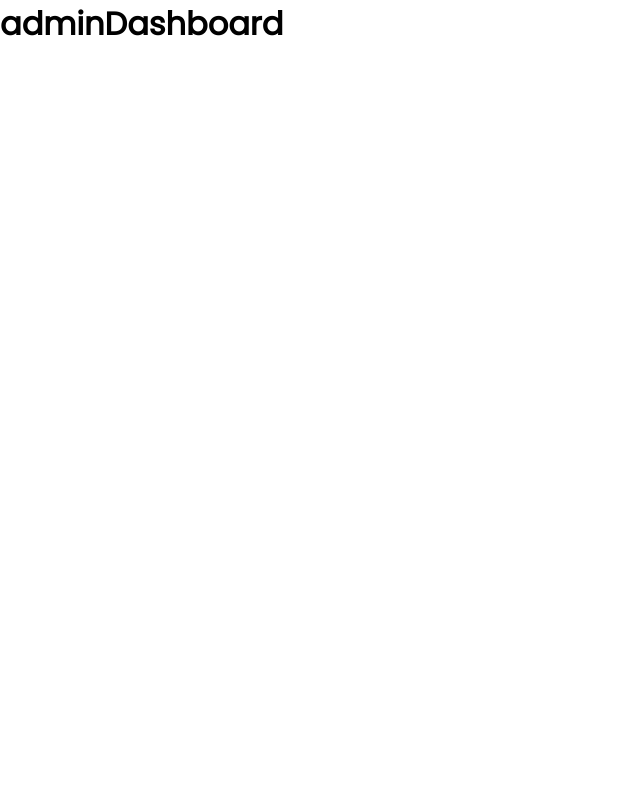
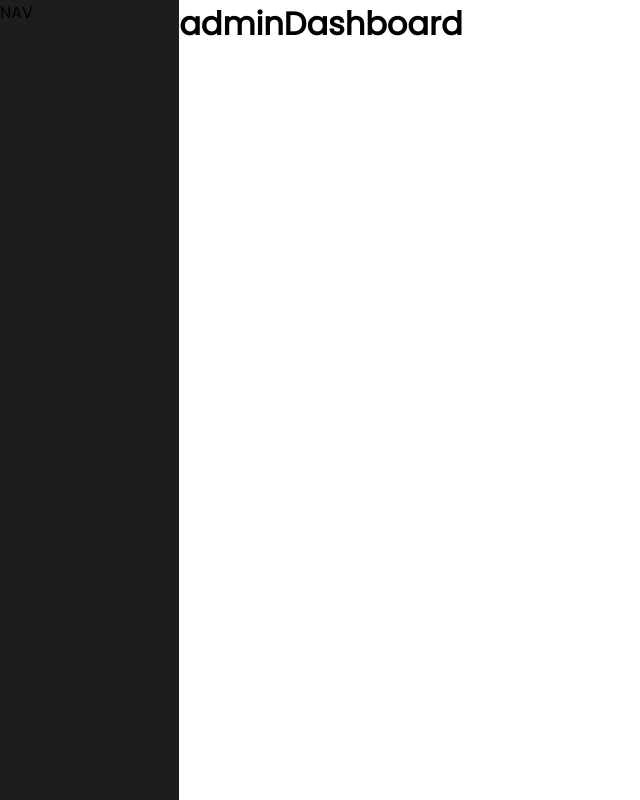
Before and after one commit to RaMiAnderson/Hopitaliko-V-Web, a React (Vite) app in the folder client/: page /admin/dashboard in a window 1280 px wide. Shown: the whole page, without its empty margins (0-640 px from the left). Built offline with nearby package versions, Linux system fonts and the light colour scheme; sample sign-in values are in the browser's storage.

Commit message:
Creation nav bar

```diff
--- a/client/src/App.css
+++ b/client/src/App.css
@@ -16,7 +16,7 @@
 }
 
 :root {
-  --noirbe : rgb(56, 56, 56);
+  --noirbe : rgb(29, 29, 29);
   --white : #edf1f4;
   --whiteBe : rgb(248, 247, 247);
   --blueThem : #0099B9;
--- /dev/null
+++ b/client/src/components/Navbar/AdminNavbar.jsx
@@ -0,0 +1,15 @@
+import React from 'react'
+
+
+//Style
+import "./navBarStyle.css"
+
+export default function AdminNavbar() {
+  return (
+    <>
+        <div className='parentNavbar'>
+            NAV
+        </div>
+    </>
+  )
+}
--- /dev/null
+++ b/client/src/components/Navbar/navBarStyle.css
@@ -0,0 +1,3 @@
+.parentNavbar{
+
+}
--- a/client/src/main.jsx
+++ b/client/src/main.jsx
@@ -19,6 +19,10 @@ const route = createBrowserRouter([
     element : < Navigate to="/auth/login" replace/>
   },
   {
+    path: "/auth",
+    element : < Navigate to="/auth/login" replace/>
+  },
+  {
     path: "/admin/dashboard",
     element : <App.AdminDashboard/>
   },
--- a/client/src/pages/Login/LoginUser.jsx
+++ b/client/src/pages/Login/LoginUser.jsx
@@ -13,19 +13,23 @@ import axios from "axios"
 import {toast} from "react-hot-toast"
 
 
-let LoginUser = ()=> {
+let LoginUser = () => {
+
 //CONTROLL IF ALREADY CONNECTED
   const navigate = useNavigate();
-  /*const [token, setToken] = useState(sessionStorage.getItem("user"));
+  const [token, setToken] = useState(sessionStorage.getItem("user"));
   if(token !== null){
-      const [userDataSRC, setUserDataSRC] = useState(getUser.getDataUser(token));
-      const [userData, setUserData] = useState(userDataSRC.then(async (data) => await setUserData((data))));
-      // useEffect(() => {
-      //   navigate("/"+userData.fonction);
-      // })
+    const [userDataSRC, setUserDataSRC] = useState(getUser.getDataUser(token));
+    const d = userDataSRC.then(async (data) => await setUserData((data)))
+    const [userData, setUserData] = useState();
+
+    useEffect(() => {
+        if(userData != undefined){
+          navigate("/"+userData.fonction)
+        }
+    })
   }
 
-*/
 // SECTION LOGIN
   const [username,setUsername] = useState()
   const [password,setPassword] = useState()
@@ -74,7 +78,7 @@ let LoginUser = ()=> {
 
   }
 
-
+if(token == null)
   return (
     <>
       <div className='loginParent'>
--- a/client/src/pages/admin/DashBoard/DashboardStyle.css
+++ b/client/src/pages/admin/DashBoard/DashboardStyle.css
@@ -0,0 +1,10 @@
+.adminDashBoardParent{
+    display: flex;
+    width: 100%;
+}
+
+.navParent{
+    width: 14%;
+    height: 100vh;
+    background-color: var(--noirbe);
+}
--- a/client/src/pages/admin/DashBoard/adminDashboard.jsx
+++ b/client/src/pages/admin/DashBoard/adminDashboard.jsx
@@ -4,8 +4,16 @@ import { useState, useEffect } from 'react';
 import { useNavigate } from 'react-router-dom'
 
 
+//style
+import "./DashboardStyle.css"
+
+//navBar
+import NavbAdmin from "../../../components/Navbar/AdminNavbar"
+
 export default function adminDashboard() {
     const navigate = useNavigate();
+
+    // Verify if already Connected
     const [token, setToken] = useState(sessionStorage.getItem("user"));
     if(token !== null){
         const [userDataSRC, setUserDataSRC] = useState(getUser.getDataUser(token));
@@ -14,8 +22,8 @@ export default function adminDashboard() {
 
         useEffect(() => {
             if(userData != undefined){
-                // ETO ZAOOOOOOOO
-                console.log(userData)
+                if(userData.fonction !== "Admin")
+                    navigate("/")
             }
         })
     }
@@ -24,7 +32,17 @@ export default function adminDashboard() {
 
 
 
-  return (
-    <h1>adminDashboard</h1>
-  )
+  if(token !== null)
+    return (
+        <>
+            <div className='adminDashBoardParent'>
+                <div className="navParent">
+                    <NavbAdmin/>
+                </div>
+                <div className="contentParent">
+                    <h1>adminDashboard</h1>
+                </div>
+            </div>
+        </>
+      )
 }
```
Also changed, not shown: 2 other files (tests, documents, lock files or other folders).
